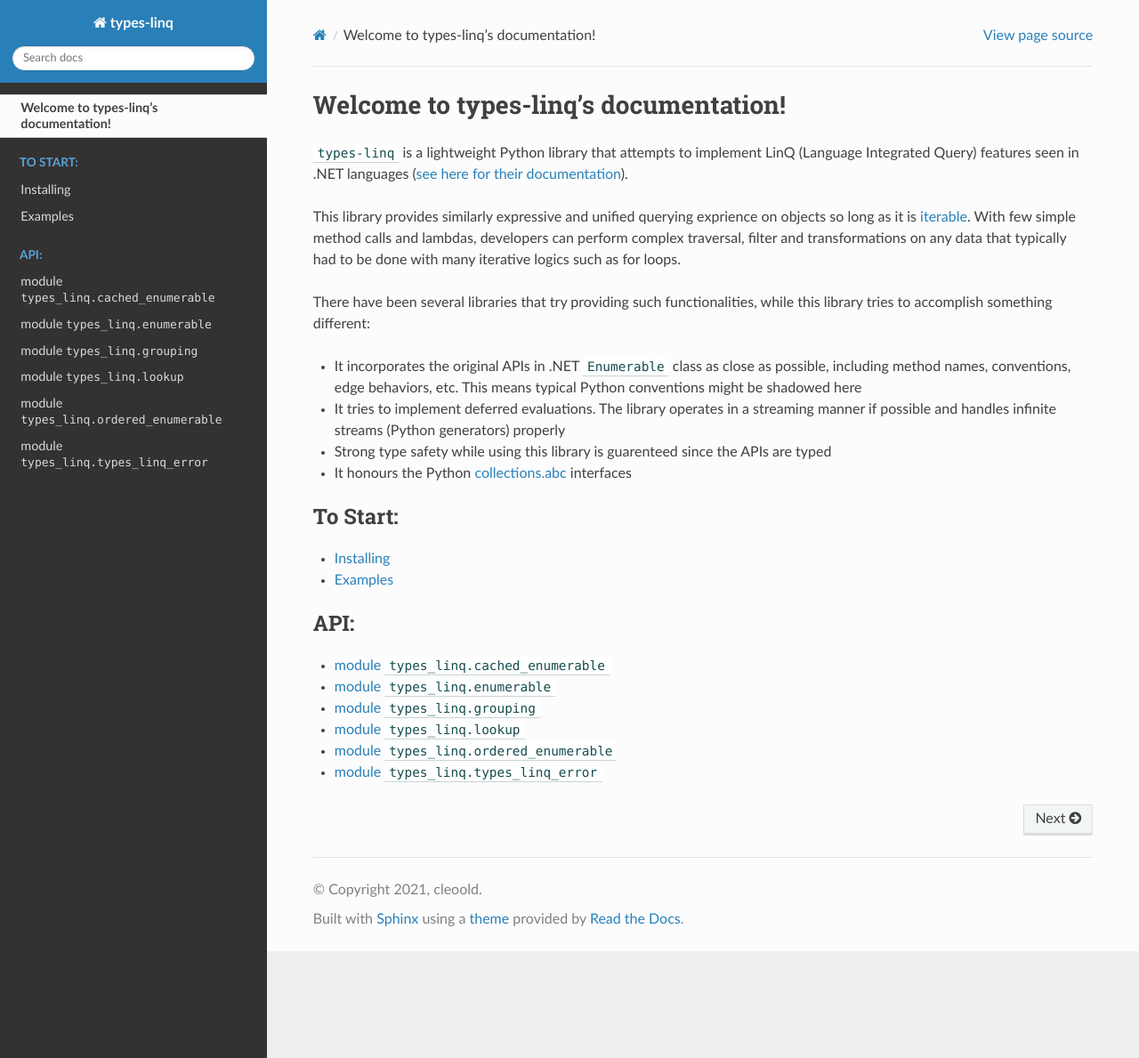
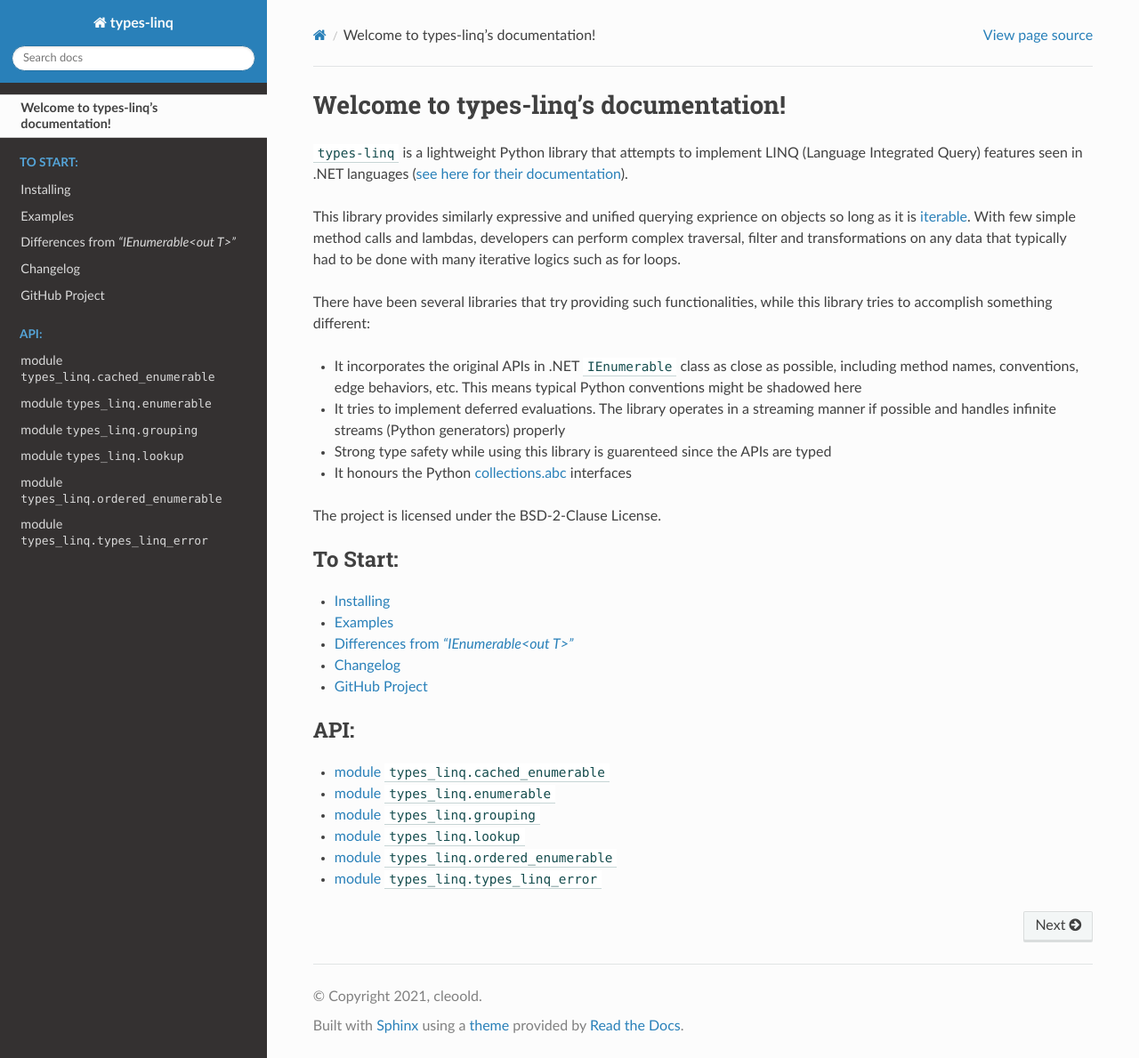
Before and after one commit to cleoold/types-linq, a Sphinx documentation site: the page built from doc/index.rst, in a window 1280 px wide and 1189 px high. Shown: the whole window at 89% size. Built offline with Sphinx 7.4.7 and the Read the Docs theme 2.0.0, drawn with Linux system fonts in a browser that asks for light colours.

Commit message:
Add two more pages

```diff
--- a/doc/index.rst
+++ b/doc/index.rst
@@ -1,7 +1,7 @@
 Welcome to types-linq's documentation!
 ########################################
 
-``types-linq`` is a lightweight Python library that attempts to implement LinQ (Language Integrated Query)
+``types-linq`` is a lightweight Python library that attempts to implement LINQ (Language Integrated Query)
 features seen in .NET languages (`see here for their documentation <https://docs.microsoft.com/en-us/dotnet/api/system.linq.enumerable>`_).
 
 This library provides similarly expressive and unified querying exprience on objects so long as it is
@@ -12,12 +12,14 @@ on any data that typically had to be done with many iterative logics such as for
 There have been several libraries that try providing such functionalities, while this library tries to accomplish
 something different:
 
-* It incorporates the original APIs in .NET ``Enumerable`` class as close as possible, including method names,
+* It incorporates the original APIs in .NET ``IEnumerable`` class as close as possible, including method names,
   conventions, edge behaviors, etc. This means typical Python conventions might be shadowed here
 * It tries to implement deferred evaluations. The library operates in a streaming manner if possible and handles
   infinite streams (Python generators) properly
 * Strong type safety while using this library is guarenteed since the APIs are typed
 * It honours the Python `collections.abc <https://docs.python.org/3/library/collections.abc.html>`_ interfaces
+
+The project is licensed under the BSD-2-Clause License.
 
 .. toctree::
     :hidden:
@@ -30,6 +32,9 @@ something different:
 
     to-start/installing.rst
     to-start/examples.rst
+    to-start/differences.rst
+    to-start/changelog.rst
+    GitHub Project <https://github.com/cleoold/types-linq>
 
 .. toctree::
     :maxdepth: 1
```
Also changed, not shown: README.md (+2 -2 lines), doc/to-start/changelog.rst (added, +18 -0 lines), doc/to-start/differences.rst (added, +41 -0 lines).
